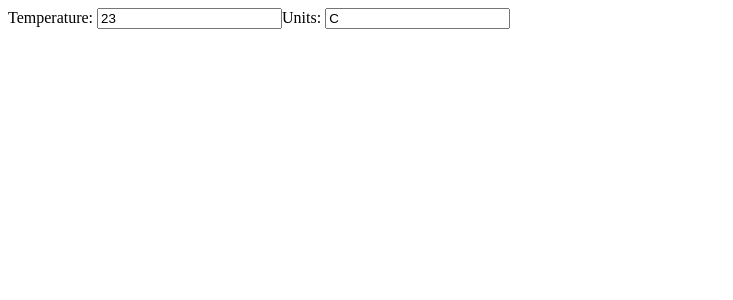
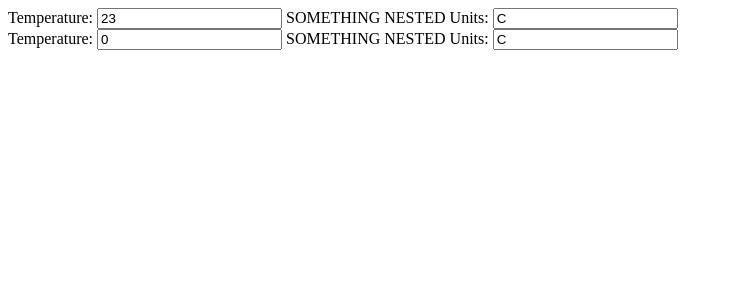
Before and after one commit to nerdo/sam-tdd, a React app: page / in a window 1280 px wide. Shown: the top 300 px of the page, without its empty margins (0-733 px from the left). Built offline with nearby package versions, Linux system fonts and the light colour scheme; the HTML template or start-up script is replaced by a standard one.

Commit message:
+ an extra component, showing performance issues

```diff
--- a/src/react.js
+++ b/src/react.js
@@ -17,7 +17,8 @@ const newEngine = function (opTree, data) {
 }
 
 const air = new TemperatureOp()
-const engine = newEngine({ air })
+const water = new TemperatureOp()
+const engine = newEngine({ air, water })
 
 engine.reset()
 engine.start()
--- /dev/null
+++ b/src/ui/react/Nested.js
@@ -0,0 +1,7 @@
+import React from 'react'
+
+export function Nested () {
+  return (
+    <span> NESTED </span>
+  )
+}
--- a/src/ui/react/ReactPresenter.js
+++ b/src/ui/react/ReactPresenter.js
@@ -18,7 +18,7 @@ export class ReactPresenter {
     traverse(
       representation.opTree,
       (path, op) => {
-        reactComponents.push(this.renderOp(op))
+        reactComponents.push(this.renderOp(op, path))
       }
     )
 
@@ -33,10 +33,10 @@ export class ReactPresenter {
   // temperature (model) {
   //   return model.data
   // }
-  renderOp (op) {
+  renderOp (op, path) {
     return (
       <TemperatureEditor
-        key="1"
+        key={path.join('.')}
         value={op.getValue()}
         units={op.getUnits()}
         onValueChange={value => op.setValue({ value })}
--- /dev/null
+++ b/src/ui/react/Something.js
@@ -0,0 +1,11 @@
+import React from 'react'
+import { Nested } from './Nested';
+
+export function Something () {
+  return (
+    <React.Fragment>
+      <span> SOMETHING </span>
+      <Nested />
+    </React.Fragment>
+  )
+}
--- a/src/ui/react/TemperatureEditor.js
+++ b/src/ui/react/TemperatureEditor.js
@@ -1,7 +1,8 @@
 import React from 'react'
+import { Something } from './Something';
 
 export function TemperatureEditor (props) {
-  const { value, units } = props
+  const { value = '', units = '' } = props
 
   function valueChange (e) {
     if (props.onValueChange) {
@@ -18,6 +19,7 @@ export function TemperatureEditor (props) {
   return (
     <div>
       Temperature: <input type="text" value={value} onChange={valueChange} />
+      <Something />
       Units: <input type="text" value={units} onChange={unitsChange} />
     </div>
   )
```
